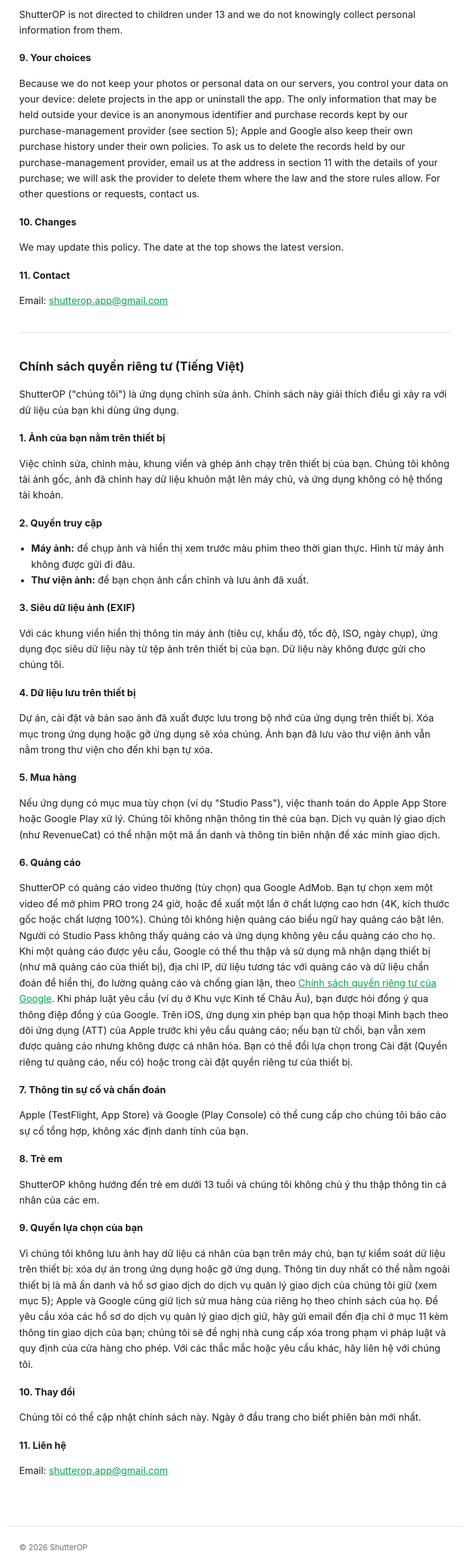
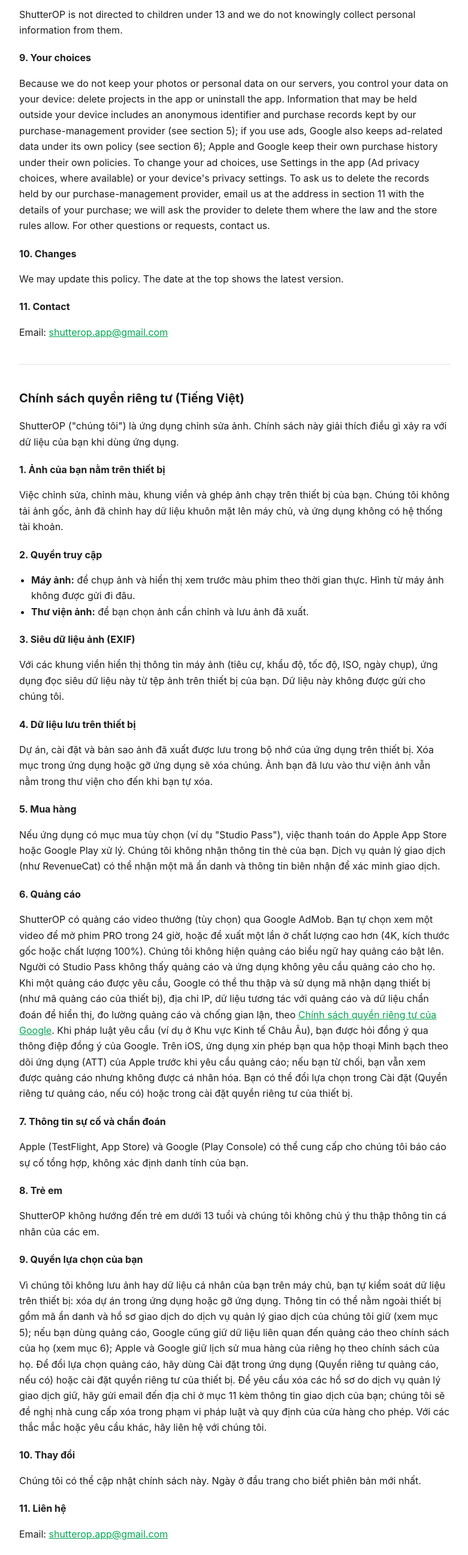
Before and after one commit to ThaoStyle/shutterop-site, a plain HTML site: page privacy.html in a window 1280 px wide. Shown: the part 1600-4193 px from the top of the page at 60% size, without its empty margins (248-1029 px from the left). Drawn offline with Linux system fonts and the light colour scheme.

Commit message:
Add files via upload

```diff
--- a/privacy.html
+++ b/privacy.html
@@ -52,7 +52,7 @@
       <p>ShutterOP is not directed to children under 13 and we do not knowingly collect personal information from them.</p>
 
       <h3>9. Your choices</h3>
-      <p>Because we do not keep your photos or personal data on our servers, you control your data on your device: delete projects in the app or uninstall the app. The only information that may be held outside your device is an anonymous identifier and purchase records kept by our purchase-management provider (see section 5); Apple and Google also keep their own purchase history under their own policies. To ask us to delete the records held by our purchase-management provider, email us at the address in section 11 with the details of your purchase; we will ask the provider to delete them where the law and the store rules allow. For other questions or requests, contact us.</p>
+      <p>Because we do not keep your photos or personal data on our servers, you control your data on your device: delete projects in the app or uninstall the app. Information that may be held outside your device includes an anonymous identifier and purchase records kept by our purchase-management provider (see section 5); if you use ads, Google also keeps ad-related data under its own policy (see section 6); Apple and Google keep their own purchase history under their own policies. To change your ad choices, use Settings in the app (Ad privacy choices, where available) or your device's privacy settings. To ask us to delete the records held by our purchase-management provider, email us at the address in section 11 with the details of your purchase; we will ask the provider to delete them where the law and the store rules allow. For other questions or requests, contact us.</p>
 
       <h3>10. Changes</h3>
       <p>We may update this policy. The date at the top shows the latest version.</p>
@@ -93,7 +93,7 @@
       <p>ShutterOP không hướng đến trẻ em dưới 13 tuổi và chúng tôi không chủ ý thu thập thông tin cá nhân của các em.</p>
 
       <h3>9. Quyền lựa chọn của bạn</h3>
-      <p>Vì chúng tôi không lưu ảnh hay dữ liệu cá nhân của bạn trên máy chủ, bạn tự kiểm soát dữ liệu trên thiết bị: xóa dự án trong ứng dụng hoặc gỡ ứng dụng. Thông tin duy nhất có thể nằm ngoài thiết bị là mã ẩn danh và hồ sơ giao dịch do dịch vụ quản lý giao dịch của chúng tôi giữ (xem mục 5); Apple và Google cũng giữ lịch sử mua hàng của riêng họ theo chính sách của họ. Để yêu cầu xóa các hồ sơ do dịch vụ quản lý giao dịch giữ, hãy gửi email đến địa chỉ ở mục 11 kèm thông tin giao dịch của bạn; chúng tôi sẽ đề nghị nhà cung cấp xóa trong phạm vi pháp luật và quy định của cửa hàng cho phép. Với các thắc mắc hoặc yêu cầu khác, hãy liên hệ với chúng tôi.</p>
+      <p>Vì chúng tôi không lưu ảnh hay dữ liệu cá nhân của bạn trên máy chủ, bạn tự kiểm soát dữ liệu trên thiết bị: xóa dự án trong ứng dụng hoặc gỡ ứng dụng. Thông tin có thể nằm ngoài thiết bị gồm mã ẩn danh và hồ sơ giao dịch do dịch vụ quản lý giao dịch của chúng tôi giữ (xem mục 5); nếu bạn dùng quảng cáo, Google cũng giữ dữ liệu liên quan đến quảng cáo theo chính sách của họ (xem mục 6); Apple và Google giữ lịch sử mua hàng của riêng họ theo chính sách của họ. Để đổi lựa chọn quảng cáo, hãy dùng Cài đặt trong ứng dụng (Quyền riêng tư quảng cáo, nếu có) hoặc cài đặt quyền riêng tư của thiết bị. Để yêu cầu xóa các hồ sơ do dịch vụ quản lý giao dịch giữ, hãy gửi email đến địa chỉ ở mục 11 kèm thông tin giao dịch của bạn; chúng tôi sẽ đề nghị nhà cung cấp xóa trong phạm vi pháp luật và quy định của cửa hàng cho phép. Với các thắc mắc hoặc yêu cầu khác, hãy liên hệ với chúng tôi.</p>
 
       <h3>10. Thay đổi</h3>
       <p>Chúng tôi có thể cập nhật chính sách này. Ngày ở đầu trang cho biết phiên bản mới nhất.</p>
```
